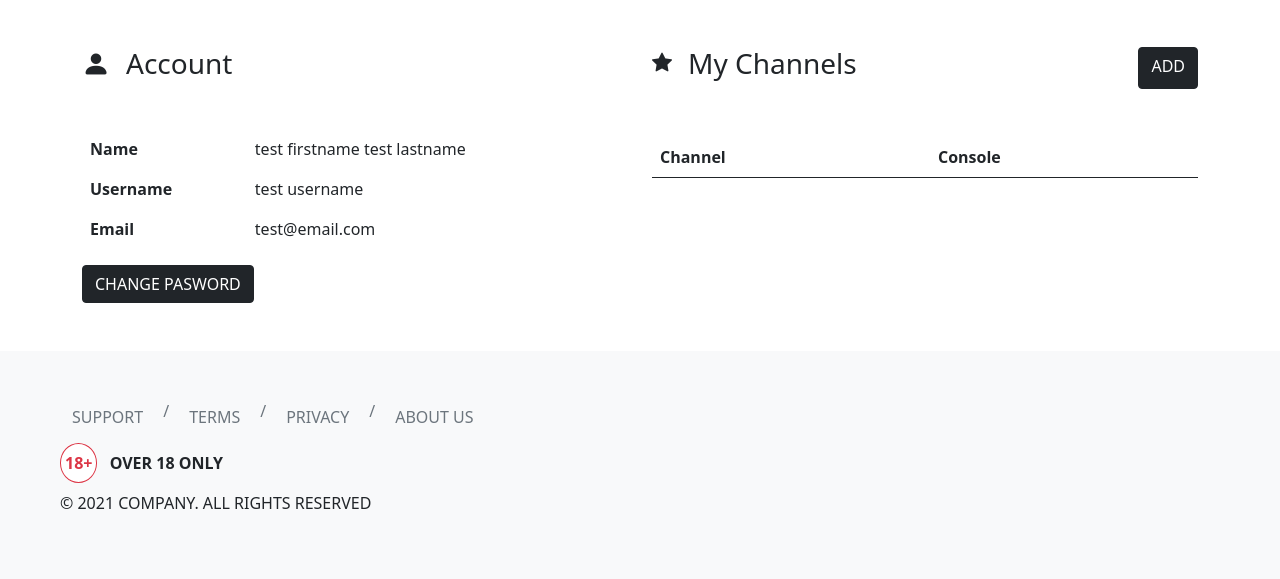
After one commit to Ahmed-Salim/site-demo, a PHP site: page /dashboard/profile/index.php in a window 1280 px wide. The commit adds this page. Shown: the part 363-942 px from the top of the page. Run offline with PHP 8.4, Linux system fonts and the light colour scheme; a user stored in the database is signed in; lists and menus that the app fills with data are empty; some libraries are stand-ins or nearby versions.

Commit message:
add profile page

```diff
--- a/dashboard/index.php
+++ b/dashboard/index.php
@@ -20,7 +20,7 @@ include '../header.php';
     <div class="row">
         <div class="col">
             <h3 class="mb-5"><i class="bi bi-star-fill me-3"></i>Star playing</h3>
-            <a class="btn btn-outline-secondary border-0" href="#" role="button">FIND OPPONENTS</a>
+            <a class="btn btn-outline-secondary border-0" href="#" role="button">FIND OPPONENT</a>
             <a class="btn btn-outline-secondary border-0" href="#" role="button">CHALLENGES</a>
             <a class="btn btn-outline-secondary border-0" href="#" role="button">TOURNAMENTS</a>
             <hr />
--- /dev/null
+++ b/dashboard/profile/index.css
@@ -0,0 +1,4 @@
+.hero {
+    background-image: url('https://picsum.photos/2000/500');
+    min-height: 300px;
+}
--- /dev/null
+++ b/dashboard/profile/index.js
@@ -0,0 +1,6 @@
+const changePassForm = document.querySelector('#change-password-form');
+
+changePassForm.addEventListener('submit', (event) => {
+    event.preventDefault();
+
+});
--- /dev/null
+++ b/dashboard/profile/index.php
@@ -0,0 +1,97 @@
+<?php
+include '../../header.php';
+?>
+
+<link rel="stylesheet" href="./index.css">
+
+<!-- Modal -->
+<div class="modal fade" id="passwordModal" tabindex="-1" aria-labelledby="exampleModalLabel" aria-hidden="true">
+    <div class="modal-dialog modal-dialog-centered">
+        <div class="modal-content">
+            <div class="modal-header">
+                <h5 class="modal-title" id="exampleModalLabel">Change Password</h5>
+                <button type="button" class="btn-close" data-bs-dismiss="modal" aria-label="Close"></button>
+            </div>
+            <div class="modal-body">
+                <form id="change-password-form">
+                    <div class="form-floating mb-3">
+                        <input type="password" class="form-control" id="currentPassword" placeholder="Current Password" required>
+                        <label for="currentPassword">Current Password</label>
+                    </div>
+                    <div class="form-floating">
+                        <input type="password" class="form-control" id="newPassword" placeholder="New Password" required>
+                        <label for="newPassword">New Password</label>
+                    </div>
+                </form>
+            </div>
+            <div class="modal-footer">
+                <button type="submit" class="btn btn-light" form="change-password-form">Update</button>
+            </div>
+        </div>
+    </div>
+</div>
+
+<div class="hero bg-dark d-flex align-items-end px-5">
+    <h1 class="text-white display-5 fw-bold">
+        <?php echo $_SESSION['firstname'] . ' ' . $_SESSION['lastname']; ?>
+    </h1>
+</div>
+
+<div class="container my-5">
+    <div class="row">
+        <div class="col">
+            <h3 class="mb-5"><i class="bi bi-person-fill me-3"></i>Account</h3>
+
+            <table class="table table-borderless">
+                <tbody>
+                    <tr>
+                        <th scope="row">Name</th>
+                        <td>
+                            <?php echo $_SESSION['firstname'] . ' ' . $_SESSION['lastname']; ?>
+                        </td>
+                    </tr>
+                    <tr>
+                        <th scope="row">Username</th>
+                        <td>
+                            <?php echo $_SESSION['username']; ?>
+                        </td>
+                    </tr>
+                    <tr>
+                        <th scope="row">Email</th>
+                        <td>
+                            <?php echo $_SESSION['email']; ?>
+                        </td>
+                    </tr>
+                </tbody>
+            </table>
+
+            <!-- Button trigger modal -->
+            <button type="button" class="btn btn-dark" data-bs-toggle="modal" data-bs-target="#passwordModal">
+                CHANGE PASWORD
+            </button>
+        </div>
+        <div class="col">
+            <div class="mb-5 d-flex">
+                <i class="bi bi-star-fill fs-5 me-3"></i>
+                <h3>My Channels</h3>
+                <a class="btn btn-dark ms-auto" href="#" role="button">ADD</a>
+            </div>
+
+            <table class="table table-hover">
+                <thead>
+                    <tr>
+                        <th scope="col">Channel</th>
+                        <th scope="col">Console</th>
+                    </tr>
+                </thead>
+                <tbody></tbody>
+            </table>
+        </div>
+    </div>
+</div>
+
+<script src="./index.js"></script>
+
+<?php
+include '../../footer.php';
+?>
--- a/header.php
+++ b/header.php
@@ -76,7 +76,7 @@ if (isset($_SESSION['id'])) {
                             <li>
                                 <hr class="dropdown-divider">
                             </li>
-                            <li><a class="dropdown-item" href="#">Profile</a></li>
+                            <li><a class="dropdown-item" href="/demo-site/dashboard/profile/">Profile</a></li>
                             <li><a class="dropdown-item" href="/demo-site/ranking/">Ranking</a></li>
                             <li><a class="dropdown-item" href="#">Refer Friends</a></li>
                             <li><a class="dropdown-item" href="/demo-site/help/">Help</a></li>
@@ -122,12 +122,12 @@ if (isset($_SESSION['id'])) {
                     ?>
 
                         <li class="nav-item">
-                            <a class="btn btn-lg btn-outline-secondary border-0" aria-current="page" href="#">
+                            <a class="btn btn-lg btn-outline-secondary border-0" aria-current="page" href="/demo-site/dashboard/profile/">
                                 <?php echo $_SESSION['firstname'] . ' ' . $_SESSION['lastname']; ?>
                             </a>
                         </li>
                         <li class="nav-item">
-                            <a class="btn btn-lg btn-outline-secondary border-0" aria-current="page" href="#"><i class="bi bi-person-circle"></i></a>
+                            <a class="btn btn-lg btn-outline-secondary border-0" aria-current="page" href="/demo-site/dashboard/profile/"><i class="bi bi-person-circle"></i></a>
                         </li>
                         <li class="nav-item">
                             <a class="btn btn-lg btn-outline-secondary border-0" aria-current="page" href="#"><i class="bi bi-bell-fill"></i></a>
```
